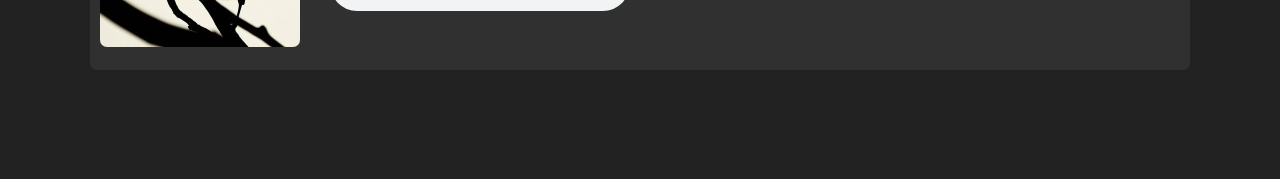
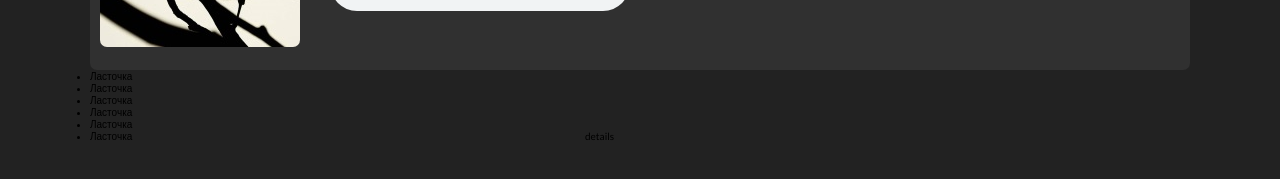
Before and after one commit to HolubIvan/songbird, a React (Create React App) app: page / in a window 1280 px wide. Shown: the part 265-444 px from the top of the page. Built offline with nearby package versions, Linux system fonts and the light colour scheme.

Commit message:
feat: add 2 components fro list of birds and bird detail

```diff
--- a/package.json
+++ b/package.json
@@ -33,6 +33,7 @@
     ]
   },
   "devDependencies": {
+    "plyr": "^3.6.2",
     "sass": "^1.26.10"
   }
 }
--- a/public/index.html
+++ b/public/index.html
@@ -11,7 +11,6 @@
     />
     <link rel="apple-touch-icon" href="%PUBLIC_URL%/logo192.png" />
     <link href="https://fonts.googleapis.com/css2?family=Lato:wght@300;400;700&display=swap" rel="stylesheet">
-    <script src="https://cdn.plyr.io/3.6.2/plyr.js"></script>
     <!--
       manifest.json provides metadata used when your web app is installed on a
       user's mobile device or desktop. See https://developers.google.com/web/fundamentals/web-app-manifest/
--- /dev/null
+++ b/src/components/BirdDetail.js
@@ -0,0 +1,12 @@
+import React from 'react';
+import './BirdDetail.scss'
+
+const BirdDetail = () => {
+
+    return(
+        <div className='bird-detail'>details</div>
+    );
+}
+
+
+export default BirdDetail;
--- /dev/null
+++ b/src/components/BirdDetail.scss
@@ -0,0 +1,4 @@
+.bird-detail{
+    width: 45%;
+    display: inline-block;
+}
--- /dev/null
+++ b/src/components/BirdListItem.js
@@ -0,0 +1,10 @@
+import React from 'react';
+
+
+const BirdListItem = ({name}) => {
+    return(
+        <li className="birds-list-block__item">{name}</li>
+    );
+}
+
+export default BirdListItem;
--- /dev/null
+++ b/src/components/ListOfBirds.js
@@ -0,0 +1,25 @@
+import React from 'react';
+import BirdListItem from './BirdListItem';
+import './ListOfBirds.scss';
+
+const ListOfBirds = () => {
+
+    const birds = ['Ласточка','Ласточка','Ласточка','Ласточка','Ласточка','Ласточка'];
+
+    const birdsList = birds.map((name)=>{
+        return <BirdListItem key={name} name={name}/>
+    })
+
+
+    return(
+        <div class="birds-list-block">
+            <ul className='birds-list-block__list'>
+                {birdsList}
+            </ul>
+        </div>
+    );
+}
+
+
+
+export default ListOfBirds;
--- /dev/null
+++ b/src/components/ListOfBirds.scss
@@ -0,0 +1,4 @@
+.birds-list-block{
+    width: 45%;
+    display: inline-block;
+}
--- a/src/components/Main.js
+++ b/src/components/Main.js
@@ -1,5 +1,7 @@
 import React from 'react';
 import RandomBird from './RandomBird';
+import ListOfBirds from './ListOfBirds';
+import BirdDetail from './BirdDetail';
 import './Main.scss';
 
 const Main = () => {
@@ -8,6 +10,8 @@ const Main = () => {
     return(
         <main className='main'>
             <RandomBird />
+            <ListOfBirds />
+            <BirdDetail />
         </main>
     );
 }
--- a/src/components/RandomBird.scss
+++ b/src/components/RandomBird.scss
@@ -32,3 +32,9 @@
         margin-top: 2rem;
     }
 }
+
+.container {
+	margin: 75px auto;
+	max-width: 500px;
+	box-shadow: 0 0 10px rgba(0, 0, 0, 0.2);
+}
```
Also changed, not shown: 1 other file (tests, documents, lock files or other folders).
